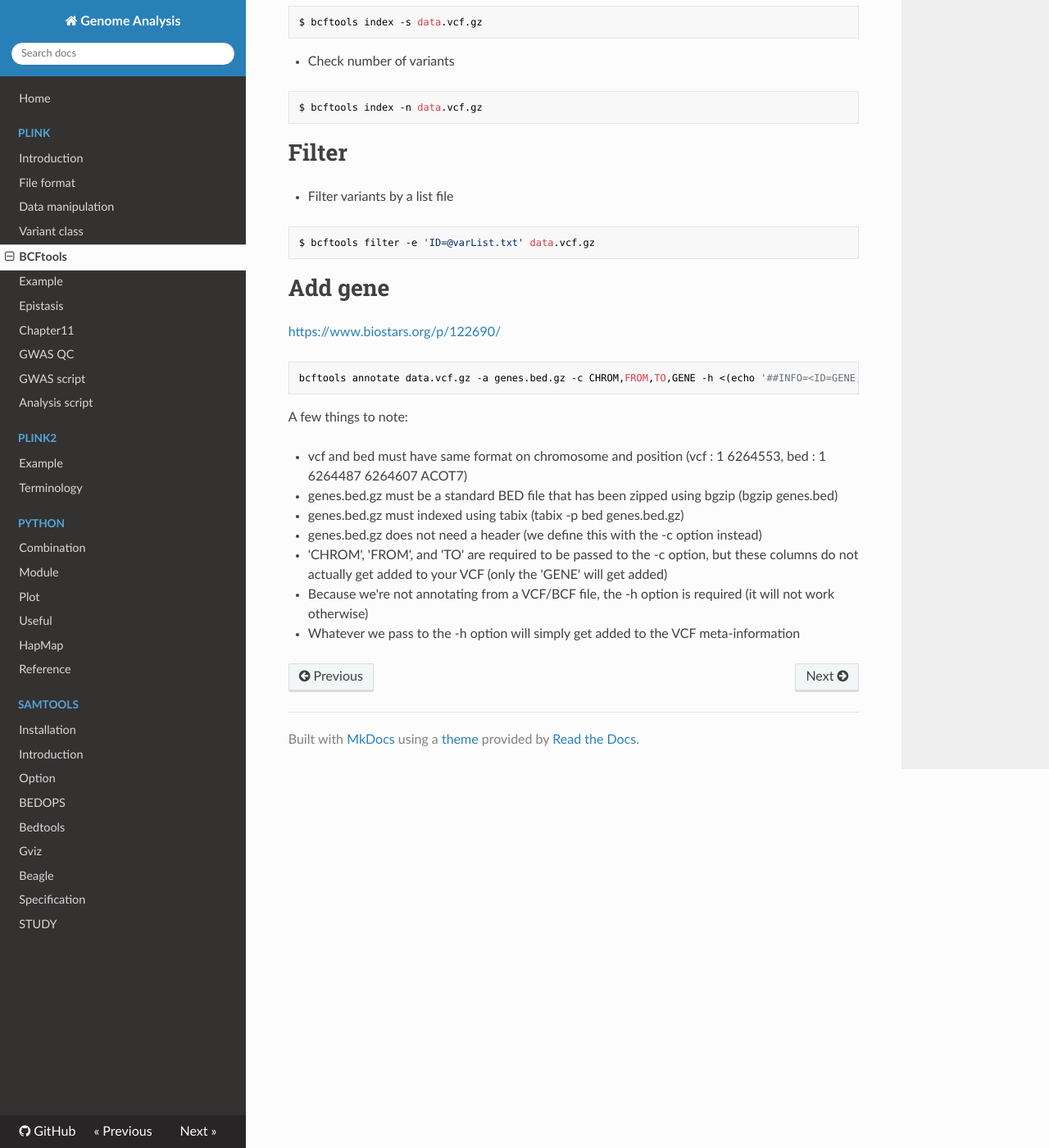
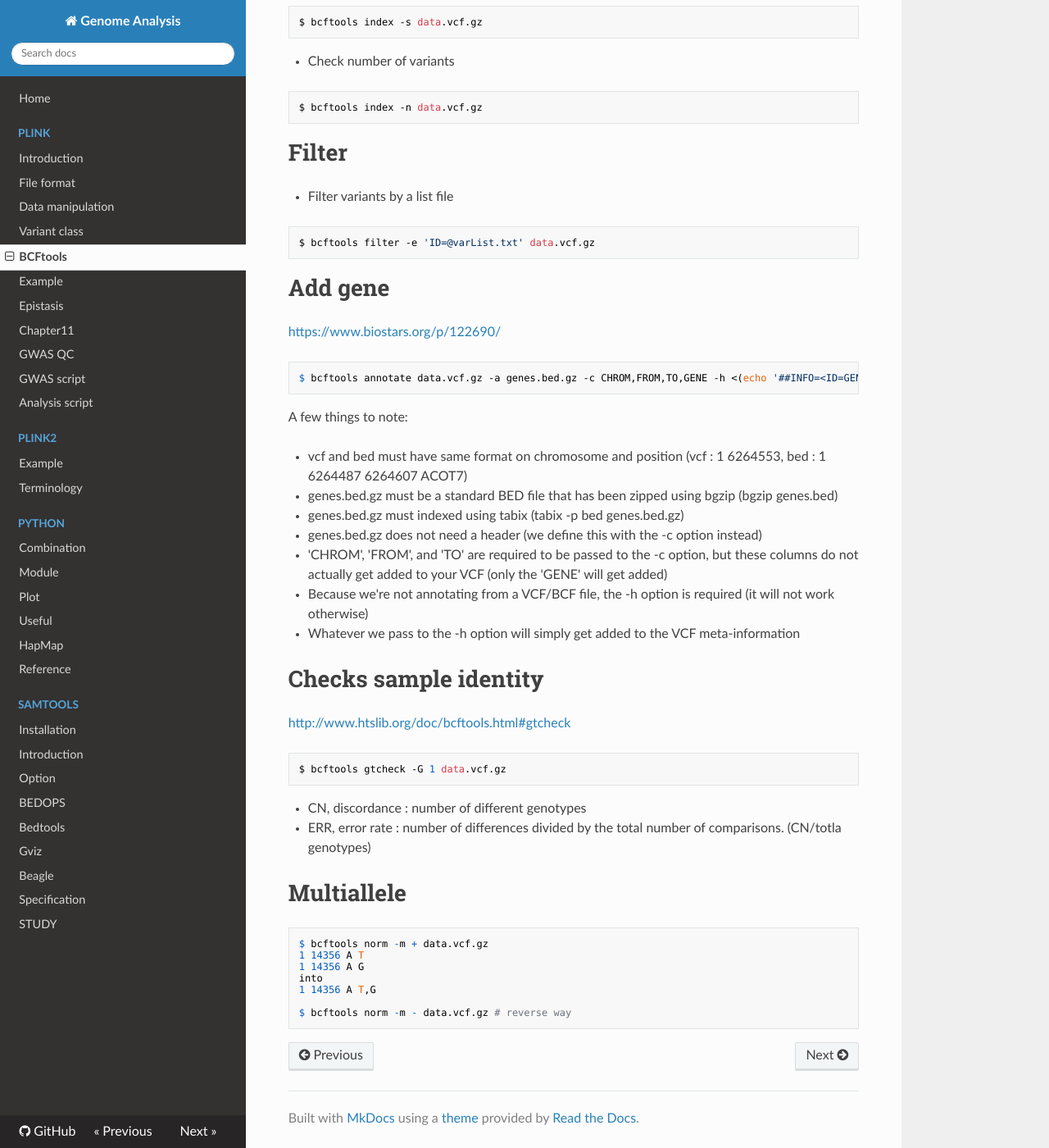
Before and after one commit to WonyoungCho/plink, an MkDocs documentation site: the page built from docs/bcftools_mani.md, in a window 1280 px wide and 1400 px high, scrolled down 2254 px. Shown: the whole window at 82% size. Built offline with MkDocs 1.6.1, drawn with Linux system fonts in a browser that asks for light colours; nearby versions of some CDN libraries; old or Windows-style settings are respelled for this version of MkDocs.

Commit message:
Update bcftools_mani.md

````diff
--- a/docs/bcftools_mani.md
+++ b/docs/bcftools_mani.md
@@ -111,7 +111,7 @@ $ bcftools filter -e 'ID=@varList.txt' data.vcf.gz
 # Add gene
 <https://www.biostars.org/p/122690/>
 ```
-bcftools annotate data.vcf.gz -a genes.bed.gz -c CHROM,FROM,TO,GENE -h <(echo '##INFO=<ID=GENE,Number=1,Type=String,Description="Gene name">')
+$ bcftools annotate data.vcf.gz -a genes.bed.gz -c CHROM,FROM,TO,GENE -h <(echo '##INFO=<ID=GENE,Number=1,Type=String,Description="Gene name">')
 ```
 A few things to note:
 
@@ -122,3 +122,22 @@ A few things to note:
 - 'CHROM', 'FROM', and 'TO' are required to be passed to the -c option, but these columns do not actually get added to your VCF (only the 'GENE' will get added)
 - Because we're not annotating from a VCF/BCF file, the -h option is required (it will not work otherwise)
 - Whatever we pass to the -h option will simply get added to the VCF meta-information
+
+# Checks sample identity
+<http://www.htslib.org/doc/bcftools.html#gtcheck>
+```
+$ bcftools gtcheck -G 1 data.vcf.gz
+```
+- CN, discordance : number of different genotypes
+- ERR, error rate : number of differences divided by the total number of comparisons. (CN/totla genotypes)
+
+# Multiallele
+```
+$ bcftools norm -m + data.vcf.gz
+1 14356 A T
+1 14356 A G
+into
+1 14356 A T,G
+
+$ bcftools norm -m - data.vcf.gz # reverse way
+```
````
